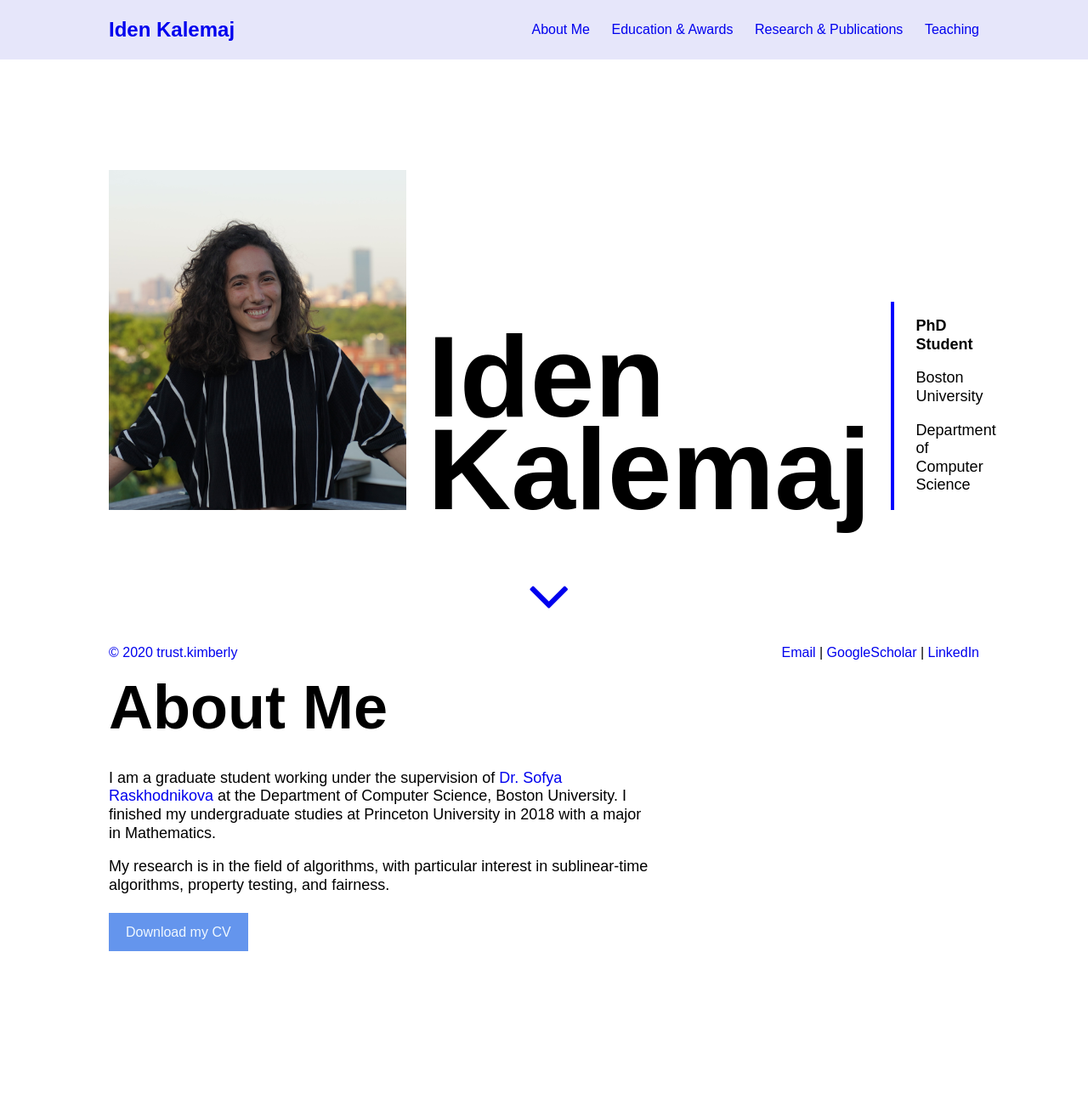
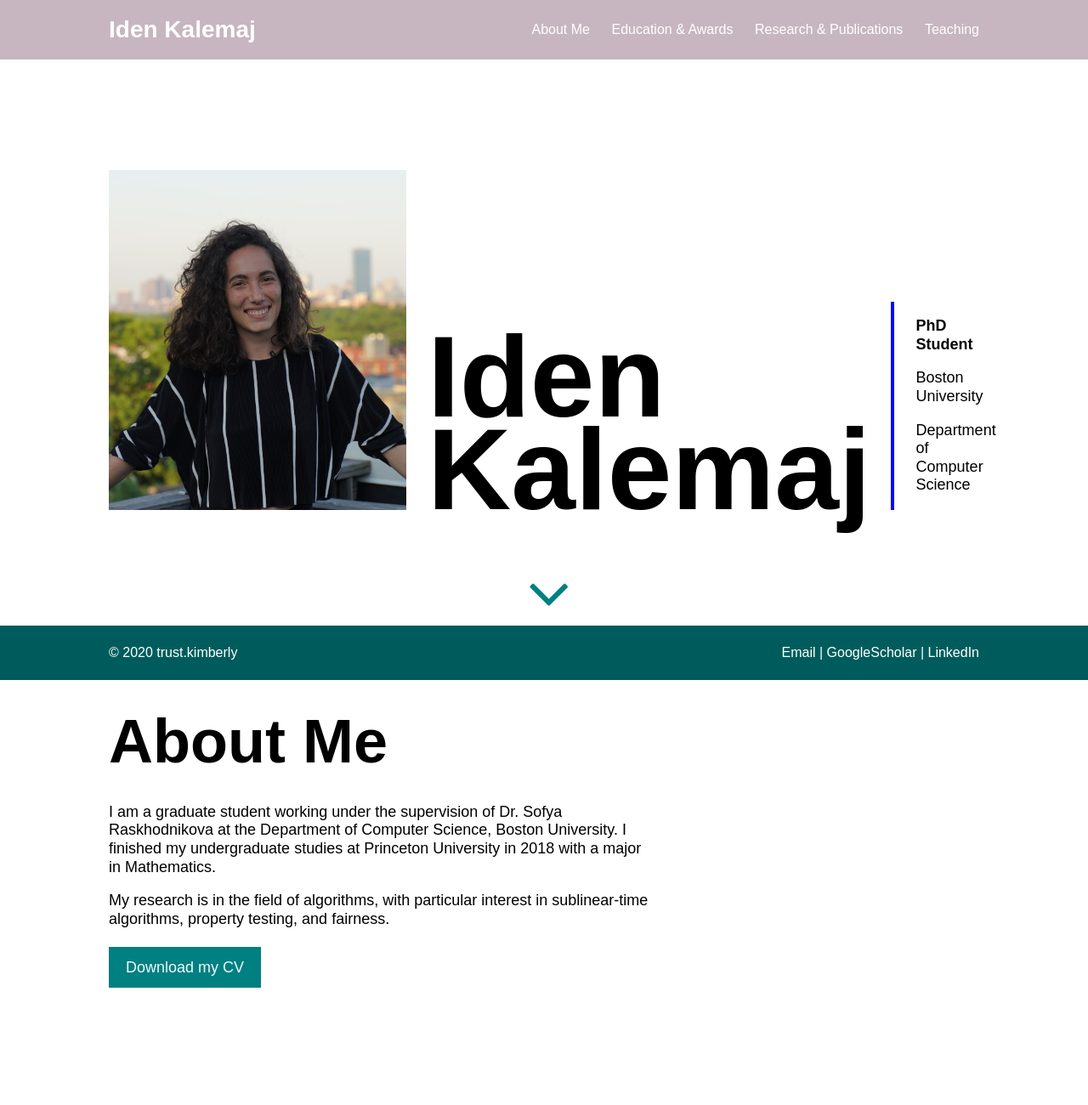
Before and after one commit to trust-kimberly/iden, a plain HTML site: page index.html in a window 1280 px wide. Shown: the top 1300 px of the page at 85% size. Drawn offline with nearby package versions, Linux system fonts and the light colour scheme.

Commit message:
javascript updates

```diff
--- a/index.html
+++ b/index.html
@@ -20,9 +20,9 @@
             <a href="#teaching" class="nav-links">Teaching</a>
         </div>
     </nav>
-    <footer>
+    <footer class="background-color footer" id="footer">
         <div class="trustkimberly">
-            <a href="kimberlynguyen.xyz" target="blank">© 2020 trust.kimberly</a>
+            <a href="kimberlynguyen.xyz" target="blank" id="trustkimberly-link">© 2020 trust.kimberly</a>
         </div>
         <div class="links-container">
             <a href="mailto:ikalemaj@bu.edu" class="linktree">Email</a> | <a href="https://scholar.google.com/citations?user=5qo8bOkAAAAJ&hl=en" class="linktree">GoogleScholar</a> | <a href="https://www.linkedin.com/in/iden-kalemaj-95ab4157/" class="linktree">LinkedIn</a>
@@ -150,7 +150,8 @@
             <p>Presented at Boston University, November 2020</p>
         </div>
     </div>
+    <div class="large-footer">
 
-
+    </div>
 </body>
 </html>
--- a/script.js
+++ b/script.js
@@ -1,4 +1,19 @@
+
 $(window).scroll(function(){
     $(".arrow").css("opacity", 1 - $(window).scrollTop() / 250);
   //250 is fade pixels
   });
+
+
+  $(window).scroll(function() {
+    $("#footer").removeClass("background-color");
+    if($(window).scrollTop() + $(window).height() >= $(document).height() - 400) {
+        //into teal larger footer section
+        $("#footer").addClass("background-color2");
+    }
+   if($(window).scrollTop() + $(window).height() < $(document).height() - 400) {
+        //above teal larger footer section
+     $("#footer").removeClass("background-color2");
+     $("#footer").addClass("background-color");
+    }
+ });
--- a/style.css
+++ b/style.css
@@ -1,3 +1,7 @@
+html {
+    scroll-behavior: smooth;
+}
+
 body {
     padding: 0;
     margin: 0;
@@ -29,15 +33,19 @@ p {
     line-height: 1.2;
 }
 
-a {
+a, a:visited {
     text-decoration: none;
+    color: inherit;
+    transition: 0.5s ease-in-out;
 }
+
+/* fixed navigation bar */
 
 nav {
     width: 100vw;
     height: 70px;
     position: fixed;
-    background-color: lavender;
+    background-color: #C7B6BF;
     display: grid;
     grid-template-rows: 70px;
     grid-template-columns: 320px 1fr;
@@ -45,16 +53,63 @@ nav {
     "name links";
 }
 
+.nav-name {
+    grid-area: name;
+    color: white;
+    padding-left: 10vw;
+    justify-content: flex-start;
+    align-self: center;
+}
+
+h3#nav-name {
+    margin-top: 0;
+    font-size: 28px;
+    transition: 0.5s ease-in-out;
+}
+
+#nav-name:hover {
+    color: mediumblue;
+}
+
+.links {
+    grid-area: links;
+    color: white;
+    padding-right: 10vw;
+    display: flex;
+    justify-content: flex-end;
+    align-items: center;
+}
+
+.nav-links {
+    padding-left: 2vw;
+    transition: 0.5s ease-in-out;
+}
+
+.nav-links:hover {
+    color: darkslategray;
+}
+
+/* fixed footer */
+
 footer {
     width: 100vw;
     height: 8vh;
-    background-color: white;
     margin-top: 92vh;
     position: fixed;
     display: grid;
+    background-color: white;
     grid-template-columns: 1fr 2fr;
     grid-template-areas:
     "trustkimberly links";
+}
+
+/* .background-color {
+    background-color: white;
+} */
+
+.background-color2 {
+    background-color: #005c5c;
+    color: white;
 }
 
 .trustkimberly {
@@ -63,6 +118,11 @@ footer {
     padding-left: 10vw;
     justify-content: flex-start;
     align-self: center;
+    transition: 0.5s ease-in-out;
+}
+
+#trustkimberly-link:hover {
+    color: thistle;
 }
 
 .links-container {
@@ -73,33 +133,11 @@ footer {
     align-self: center;
 }
 
-  .links:hover {
-    transition: 0.5s ease-in-out;
+a.linktree:hover {
     color: blue;
 }
 
-.nav-name {
-    grid-area: name;
-    padding-left: 10vw;
-    justify-content: flex-start;
-    align-self: center;
-}
-
-#nav-name {
-    margin-top: 0;
-}
-
-.links {
-    grid-area: links;
-    padding-right: 10vw;
-    display: flex;
-    justify-content: flex-end;
-    align-items: center;
-}
-
-.nav-links {
-    padding-left: 2vw;
-}
+/* landing section */
 
 header {
     height: 75vh;
@@ -137,23 +175,6 @@ p.bottom {
     padding-bottom: 18px;
 }
 
-.cv-link {
-    background-color: cornflowerblue;
-    border: cornflowerblue 2px solid;
-    padding: 12px 18px;
-    text-align: center;
-    text-decoration: none;
-    color: aliceblue;
-    font-size: 16px;
-    font-weight: 500;
-    transition: 0.7s ease-in-out;
-}
-
-.cv-link:hover {
-    color: rgb(80, 117, 187);
-    background-color: aliceblue;
-}
-
 /* bouncing arrow */
 
 @-moz-keyframes bounce {
@@ -170,6 +191,7 @@ p.bottom {
       transform: translateY(-15px);
     }
 }
+
 @-webkit-keyframes bounce {
     0%, 20%, 50%, 80%, 100% {
       -webkit-transform: translateY(0);
@@ -184,6 +206,7 @@ p.bottom {
       transform: translateY(-15px);
     }
 }
+
 @keyframes bounce {
     0%, 20%, 50%, 80%, 100% {
       -moz-transform: translateY(0);
@@ -215,9 +238,8 @@ p.bottom {
     left: 50%;
     margin-left: -20px;
     width: 40px;
-    height: 60px; /*change with size of arrow to make sit on bottom */
-  /*   background-image: url(); */
-  /*   background-size: contain; */
+    height: 60px;
+    color: teal;
 }
 
 .bounce {
@@ -227,16 +249,37 @@ p.bottom {
     animation-fill-mode: forwards;
 }
 
+/* about section  */
+
 .about-container {
-    height: 50vh;
+    height: 36vh;
     width: 50vw;
-    padding: 25vh 40vw 0 10vw;
+    padding: 30vh 40vw 0 10vw;
     font-size: 18px;
 }
 
+.cv-link {
+    background-color: teal;
+    border: teal 2px solid;
+    padding: 12px 18px;
+    text-align: center;
+    text-decoration: none;
+    color: aliceblue;
+    font-size: 18px;
+    font-weight: 500;
+    transition: 0.7s ease-in-out;
+}
+
+.cv-link:hover {
+    color: teal;
+    background-color: whitesmoke;
+}
+
+/* education and awards section  */
+
 .education-container {
     height: 45vh;
-    padding: 25vh 10vw 0;
+    padding: 30vh 10vw 0;
     display: grid;
     grid-template-rows: 45vh;
     grid-template-columns: 350px 1fr;
@@ -250,7 +293,7 @@ p.bottom {
 
 .awards {
     grid-area: awards;
-    border-left: 4px blue solid;
+    border-left: 4px mediumblue solid;
     padding-left: 30px;
 }
 
@@ -259,9 +302,11 @@ p.bottom {
     margin-top: 0;
 }
 
+/* research and publications section  */
+
 .research-container {
     height: 140vh;
-    padding: 25vh 10vw 10vh;
+    padding: 30vh 10vw 10vh;
     display: grid;
     grid-template-rows: 10vh 1fr 1fr 1fr 1fr 1fr 1fr;
     grid-template-columns: 200px 1fr;
@@ -330,11 +375,15 @@ p.bottom {
 p.date {
     font-size: 20px;
     margin-top: 25px;
+    font-weight: 600;
+    color: mediumblue;
 }
+
+/* teaching and talks section  */
 
 .teaching-container {
     height: 55vh;
-    padding: 25vh 10vw 20vh;
+    padding: 30vh 10vw 20vh;
     display: grid;
     grid-template-rows: 55vh;
     grid-template-columns: 350px 1fr;
@@ -349,7 +398,7 @@ p.date {
 .talks {
     grid-area: talks;
     padding-left: 30px;
-    border-left: 4px blue solid;
+    border-left: 4px mediumblue solid;
 
 }
 
@@ -360,5 +409,13 @@ p.date {
 }
 
 .title-link:hover {
-    color: cornsilk;
+    color: #00b0b0;
 }
+
+/* end of site footer  */
+
+.large-footer {
+    width: 100vw;
+    height: 400px;
+    background-color: #005c5c;
+}
```
Lines whose indentation alone changed are shown as unchanged.
